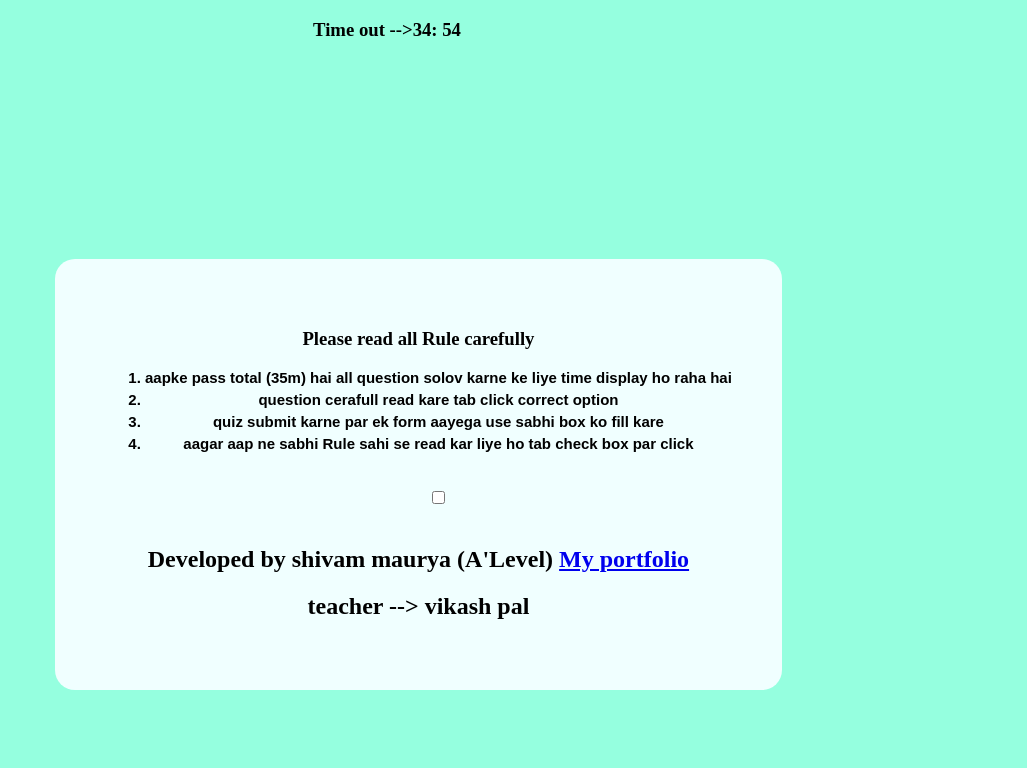
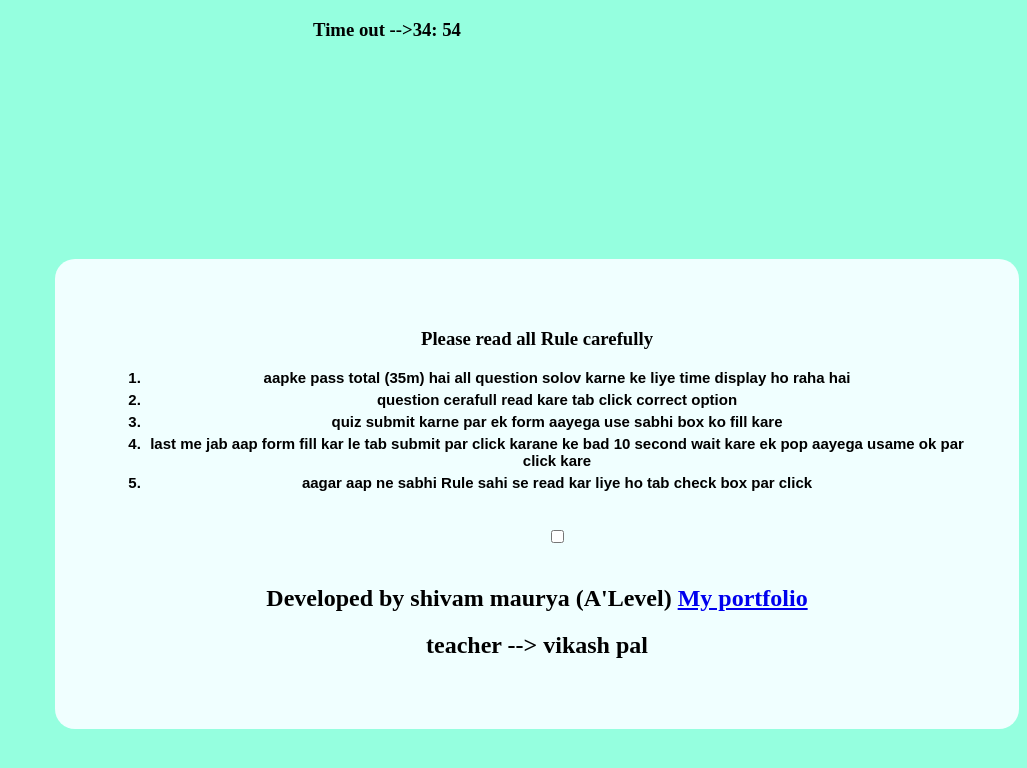
Before and after one commit to shivamaurya768/iot-quiz-chapter-2, a plain HTML site: page index.html in a window 1280 px wide. Both pictures are taken after a click on the button "LOGIN". Shown: the whole page, without its empty margins (253-1280 px from the left). Drawn offline with Linux system fonts and the light colour scheme.

Commit message:
Update index.html

```diff
--- a/index.html
+++ b/index.html
@@ -71,6 +71,7 @@
       <li>aapke pass total (35m) hai all question solov karne ke liye time display ho raha hai  </li>
       <li> question cerafull read kare tab click correct option</li>
       <li>quiz submit karne par ek form aayega use sabhi box ko fill kare</li>
+        <li>last me jab aap form fill kar le tab submit par click karane ke bad 10 second wait kare ek pop aayega usame ok par click kare</li>
       <li>aagar aap ne sabhi Rule sahi se read kar liye ho tab check box par click </li>
       <br><br>
       <input type="checkbox" id="check_box"><br> <br>
@@ -83,4 +84,5 @@
 </div>
   <script src="script.js"></script>
 
+
 </html>
```
